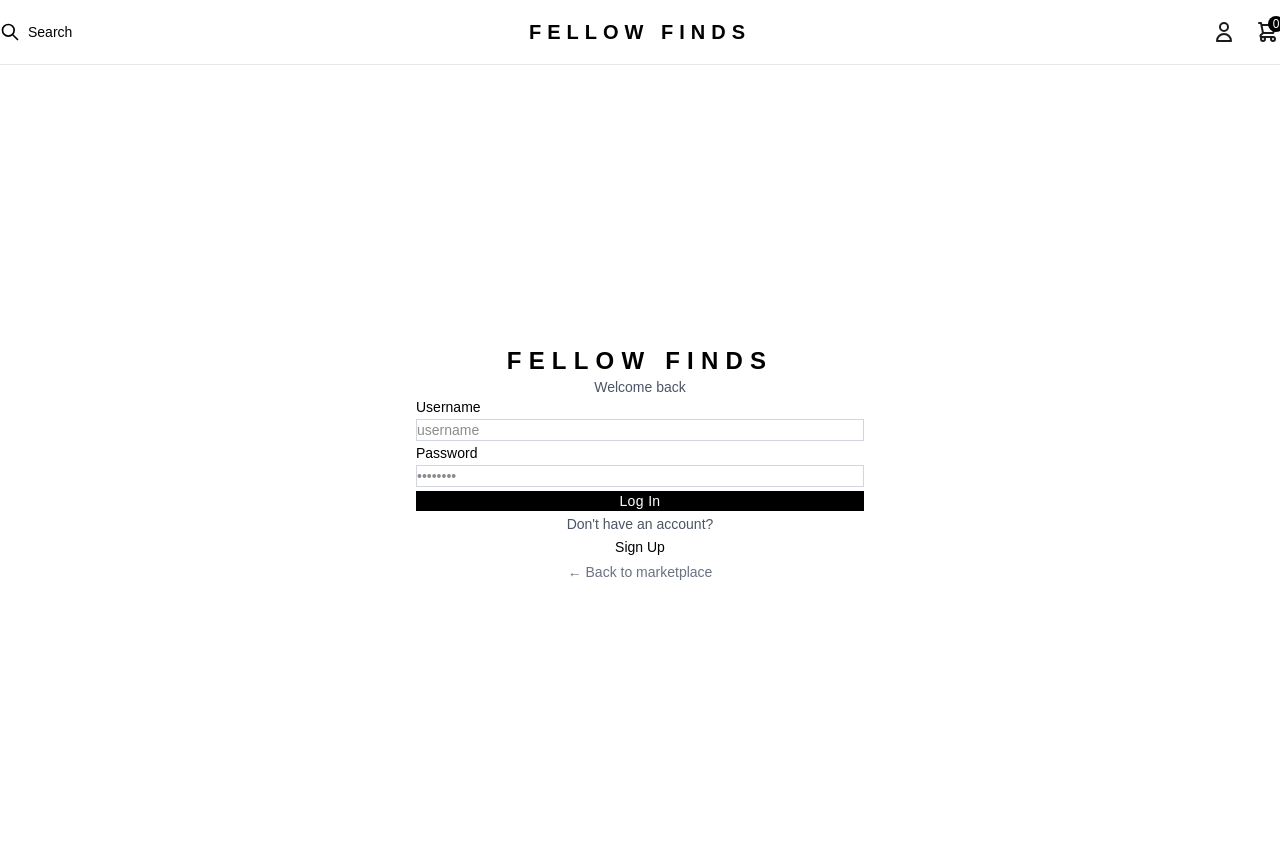
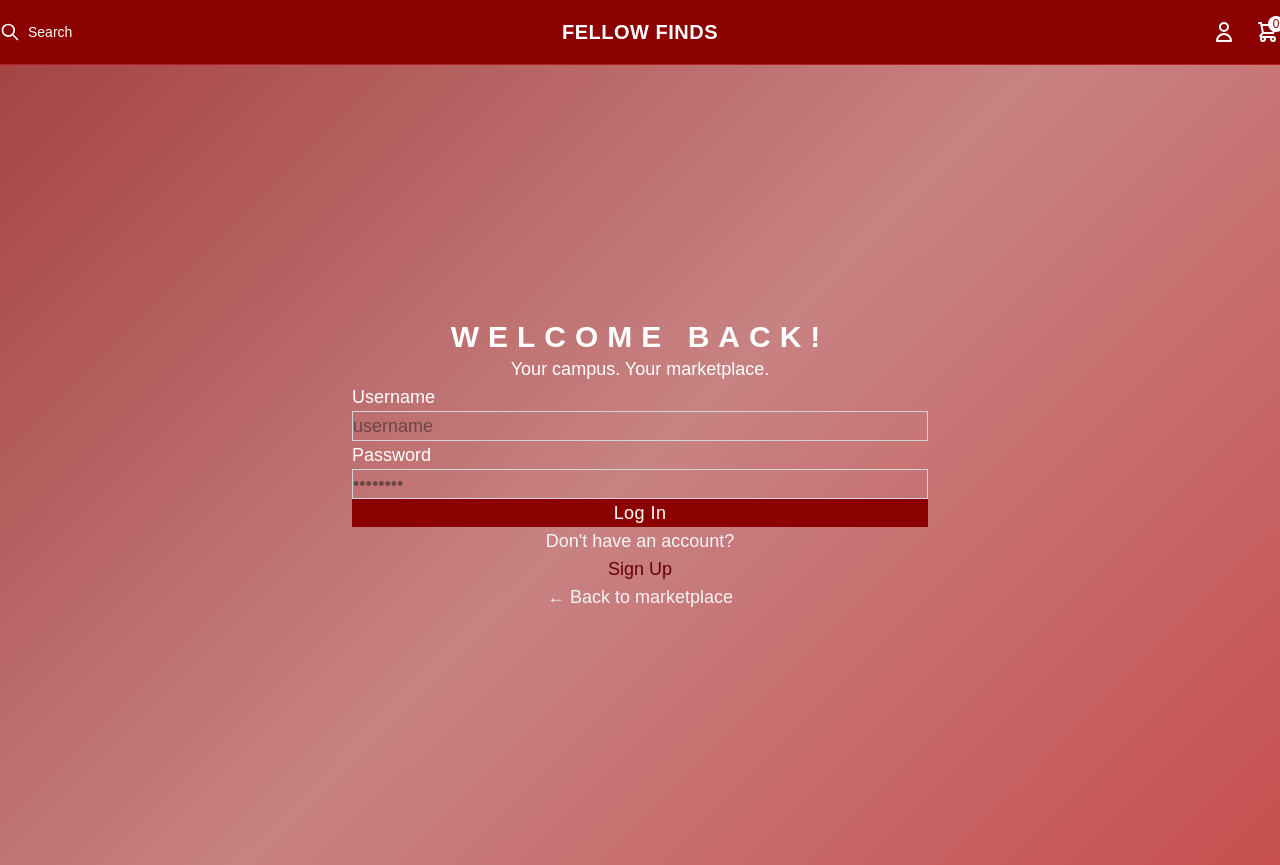
Before and after one commit to Oasis-NEU/f25-group-10, a React (Vite) app in the folder frontend/: page /login in a window 1280 px wide. Built offline with nearby package versions, Linux system fonts and the light colour scheme; no server answers.

Commit message:
added better color scheme

```diff
--- a/frontend/src/components/layout/PageContainer.jsx
+++ b/frontend/src/components/layout/PageContainer.jsx
@@ -2,7 +2,12 @@ import React from 'react';
 
 const PageContainer = ({ children, className = '' }) => {
   return (
-    <div className={`min-h-screen ${className}`}>
+    <div
+  className={`min-h-screen ${className}`}
+  style={{
+    background: "linear-gradient(135deg, #a64444ff 0%, #c88282ff 50%, #C74F4F 100%)"
+  }}
+>
       {children}
     </div>
   );
--- a/frontend/src/components/shared/NavBar.jsx
+++ b/frontend/src/components/shared/NavBar.jsx
@@ -40,12 +40,12 @@ const NavBar = () => {
 
   return (
     <nav
-      className="sticky top-0 z-50"
-      style={{
-        background: 'white',
-        borderBottom: '1px solid #E5E7EB'
-      }}
-    >
+        className="sticky top-0 z-50"
+        style={{
+          background: '#8B0000',               // Dark red background
+          borderBottom: '1px solid #B22222'    // Lighter red accent border
+        }}
+      >
       <div className="max-w-[1400px] mx-auto px-6">
         {/* Top Row */}
         <div className="h-16 flex items-center justify-between gap-8">
@@ -54,9 +54,9 @@ const NavBar = () => {
             {!isExpanded ? (
               <button
                 onClick={handleSearchClick}
-                className="flex items-center gap-2 text-sm font-light text-black hover:text-gray-600 transition-colors"
+                className="flex items-center gap-2 text-sm font-light text-white hover:text-red-200 transition-colors"
               >
-                <svg className="w-5 h-5" fill="none" stroke="currentColor" viewBox="0 0 24 24">
+                <svg className="w-5 h-5" fill="none" stroke="#FFFFFF" viewBox="0 0 24 24">
                   <path strokeLinecap="round" strokeLinejoin="round" strokeWidth={2} d="M21 21l-6-6m2-5a7 7 0 11-14 0 7 7 0 0114 0z" />
                 </svg>
                 Search
@@ -64,9 +64,9 @@ const NavBar = () => {
             ) : (
               <>
                 <svg
-                  className="w-5 h-5 text-black flex-shrink-0"
+                  className="w-5 h-5 text-white flex-shrink-0"
                   fill="none"
-                  stroke="currentColor"
+                  stroke="#FFFFFF"
                   viewBox="0 0 24 24"
                 >
                   <path strokeLinecap="round" strokeLinejoin="round" strokeWidth={2} d="M21 21l-6-6m2-5a7 7 0 11-14 0 7 7 0 0114 0z" />
@@ -80,7 +80,7 @@ const NavBar = () => {
                     placeholder="Search items..."
                     className="w-full border-2 rounded-full px-6 py-2.5 text-sm focus:outline-none transition-all duration-200 font-light"
                     style={{
-                      borderColor: 'black',
+                      borderColor: '#B22222',
                       boxShadow: '0 0 0 3px rgba(0, 0, 0, 0.1)',
                       background: 'white'
                     }}
@@ -93,7 +93,7 @@ const NavBar = () => {
           {/* Center - Logo */}
           <Link to="/" className="absolute left-1/2 transform -translate-x-1/2">
             <div className="text-center">
-              <h1 className="text-xl font-bold tracking-[0.3em] text-black" style={{ letterSpacing: '0.3em' }}>
+              <h1 className="text-xl font-bold tracking-[0.3em] text-white">
                 FELLOW FINDS
               </h1>
             </div>
@@ -101,17 +101,18 @@ const NavBar = () => {
 
           {/* Right - Icons */}
           <div className="flex items-center gap-5">
-            <Link to="/profile" className="hover:text-gray-600 transition-colors">
-              <svg className="w-6 h-6" fill="none" stroke="currentColor" viewBox="0 0 24 24">
+            <Link to="/profile" className="text-white hover:text-red-200 transition-colors">
+              <svg className="w-6 h-6" fill="none" stroke="#FFFFFF"
+ viewBox="0 0 24 24">
                 <path strokeLinecap="round" strokeLinejoin="round" strokeWidth={2} d="M16 7a4 4 0 11-8 0 4 4 0 018 0zM12 14a7 7 0 00-7 7h14a7 7 0 00-7-7z" />
               </svg>
             </Link>
 
             <Link to="/cart" className="hover:text-gray-600 transition-colors relative">
-              <svg className="w-6 h-6" fill="none" stroke="currentColor" viewBox="0 0 24 24">
+              <svg className="w-6 h-6" fill="none" stroke="#FFFFFF" viewBox="0 0 24 24">
                 <path strokeLinecap="round" strokeLinejoin="round" strokeWidth={2} d="M3 3h2l.4 2M7 13h10l4-8H5.4M7 13L5.4 5M7 13l-2.293 2.293c-.63.63-.184 1.707.707 1.707H17m0 0a2 2 0 100 4 2 2 0 000-4zm-8 2a2 2 0 11-4 0 2 2 0 014 0z" />
               </svg>
-              <span className="absolute -top-1 -right-1 bg-black text-white text-xs rounded-full w-4 h-4 flex items-center justify-center font-normal">
+              <span className="absolute -top-1 -right-1 bg-white text-[#8B0000] text-xs rounded-full w-4 h-4 flex items-center justify-center font-normal">
                 {savedCount}
               </span>
 
--- a/frontend/src/pages/Cart.jsx
+++ b/frontend/src/pages/Cart.jsx
@@ -45,7 +45,9 @@ const Cart = () => {
     <PageContainer>
       <div
         className="min-h-screen flex justify-center items-start"
-        style={{ background: "white" }}
+        style={{
+  background: "linear-gradient(135deg, #ffffffff 0%, #ffffffff 50%, #ffffffff 100%)"
+}}
       >
         <div className="max-w-6xl w-full px-6 py-12">
           {/* Header */}
@@ -168,7 +170,7 @@ const Cart = () => {
                 </p>
                 <Link
                   to="/"
-                  className="inline-block bg-black text-white px-8 py-3 font-light hover:bg-gray-800 transition-all"
+                  className="inline-block bg-white text-red px-20 py-3 font-light hover:bg-red-800 transition-all"
                 >
                   Browse Items
                 </Link>
--- a/frontend/src/pages/Login.jsx
+++ b/frontend/src/pages/Login.jsx
@@ -62,23 +62,25 @@ const Login = () => {
 
   return (
     <PageContainer>
-      <div
-        className="min-h-screen flex items-center justify-center"
-        style={{ background: 'white' }}
-      >
-        <div className="w-full max-w-md px-6">
+        <div
+          className="min-h-screen flex items-center justify-center"
+          style={{
+            background: "linear-gradient(135deg, #a64444ff 0%, #c88282ff 50%, #C74F4F 100%)"
+          }}
+        >
+        <div className="w-full max-w-xl px-10">
           {/* Logo */}
           <div className="text-center mb-12">
             <Link to="/">
               <h1
-                className="text-2xl font-bold tracking-[0.3em] text-black mb-2"
+                className="text-3xl font-bold tracking-[0.3em] text-white mb-2"
                 style={{ letterSpacing: '0.3em' }}
               >
-                FELLOW FINDS
+                WELCOME BACK!
               </h1>
             </Link>
-            <p className="text-gray-600 font-light text-sm">
-              {isSignUp ? 'Create your account' : 'Welcome back'}
+            <p className="text-white font-light text-lg">
+              {isSignUp ? 'Create your account' : 'Your campus. Your marketplace.'}
             </p>
           </div>
 
@@ -87,7 +89,7 @@ const Login = () => {
             {/* Email (Sign Up only) */}
             {isSignUp && (
               <div>
-                <label className="block text-sm font-light text-black mb-2">
+                <label className="block text-lg font-light text-black mb-2">
                   Email
                 </label>
                 <input
@@ -96,7 +98,7 @@ const Login = () => {
                   value={formData.email}
                   onChange={handleChange}
                   placeholder="your.email@university.edu"
-                  className="w-full border border-gray-300 px-4 py-3 focus:outline-none focus:border-black font-light text-sm"
+                  className="w-full border border-gray-300 px-6 py-4 focus:outline-none focus:border-black font-light text-lg"
                   required={isSignUp}
                 />
               </div>
@@ -104,7 +106,7 @@ const Login = () => {
 
             {/* Username */}
             <div>
-              <label className="block text-sm font-light text-black mb-2">
+              <label className="block text-lg font-light text-white mb-2">
                 Username
               </label>
               <input
@@ -113,14 +115,14 @@ const Login = () => {
                 value={formData.username}
                 onChange={handleChange}
                 placeholder="username"
-                className="w-full border border-gray-300 px-4 py-3 focus:outline-none focus:border-black font-light text-sm"
+                className="w-full border border-gray-300 px-6 py-4 focus:outline-none focus:border-black font-light text-lg"
                 required
               />
             </div>
 
             {/* Password */}
             <div>
-              <label className="block text-sm font-light text-black mb-2">
+              <label className="block text-lg font-light text-white mb-2">
                 Password
               </label>
               <input
@@ -129,7 +131,7 @@ const Login = () => {
                 value={formData.password}
                 onChange={handleChange}
                 placeholder="••••••••"
-                className="w-full border border-gray-300 px-4 py-3 focus:outline-none focus:border-black font-light text-sm"
+                className="w-full border border-gray-300 px-6 py-4 focus:outline-none focus:border-black font-light text-lg"
                 required
               />
             </div>
@@ -137,7 +139,7 @@ const Login = () => {
             {/* Error Message */}
             {error && (
               <div className="bg-red-50 border border-red-200 px-4 py-3">
-                <p className="text-red-600 text-sm font-light">{error}</p>
+                <p className="text-red-600 text-lg font-light">{error}</p>
               </div>
             )}
 
@@ -145,10 +147,10 @@ const Login = () => {
             <button
               type="submit"
               disabled={loading}
-              className={`w-full py-4 font-light text-sm tracking-wide transition-all ${
+              className={`w-full py-4 font-light text-lg tracking-wide transition-all ${
                 loading
                   ? 'bg-gray-300 text-gray-500 cursor-not-allowed'
-                  : 'bg-black text-white hover:bg-gray-800'
+                  : 'bg-[#8B0000] text-white hover:bg-[#660000]'
               }`}
             >
               {loading
@@ -161,14 +163,14 @@ const Login = () => {
 
           {/* Toggle Mode */}
           <div className="mt-8 text-center">
-            <p className="text-gray-600 font-light text-sm mb-3">
+            <p className="text-gray-100 font-light text-lg mb-3">
               {isSignUp
                 ? 'Already have an account?'
                 : "Don't have an account?"}
             </p>
             <button
               onClick={toggleMode}
-              className="text-black font-normal text-sm hover:underline"
+              className="text-[#660000] font-normal text-lg hover:underline"
             >
               {isSignUp ? 'Log In' : 'Sign Up'}
             </button>
@@ -178,7 +180,7 @@ const Login = () => {
           <div className="mt-8 text-center">
             <Link
               to="/"
-              className="text-gray-500 font-light text-sm hover:text-black transition-colors"
+              className="text-gray-100 font-light text-lg hover:text-black transition-colors"
             >
               ← Back to marketplace
             </Link>
--- a/frontend/src/pages/search.jsx
+++ b/frontend/src/pages/search.jsx
@@ -82,7 +82,9 @@ const Search = () => {
     <PageContainer>
       <div
         className="min-h-screen flex justify-center"
-        style={{ background: "white" }}
+        style={{
+  background: "linear-gradient(135deg, #e8a4a4ff 0%, #c88282ff 50%, #7e3939ff 100%)"
+}}
       >
         <div className="max-w-6xl w-full px-6 py-12">
           {/* Search Header */}
--- a/frontend/src/styles/index.css
+++ b/frontend/src/styles/index.css
@@ -19,7 +19,7 @@
 
 body {
   font-family: 'Oswald', sans-serif;
-  background: var(--color-bg);
+  background: linear-gradient(135deg, #a64444ff 0%, #c88282ff 50%, #C74F4F 100%);
   color: var(--color-text);
   line-height: 1.6;
   -webkit-font-smoothing: antialiased;
```
Also changed, not shown: frontend/src/pages/home.jsx (+3 -6 lines), frontend/src/pages/profile.jsx (+4 -4 lines).
